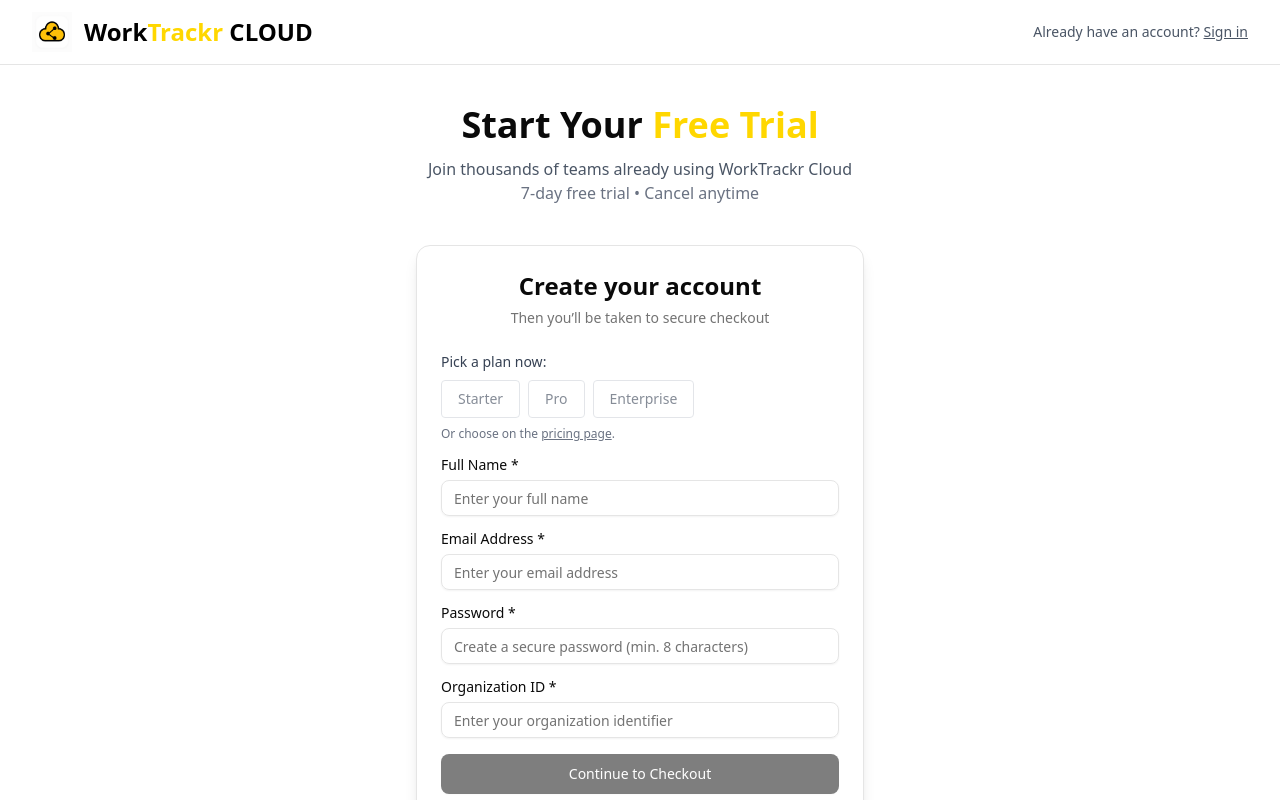
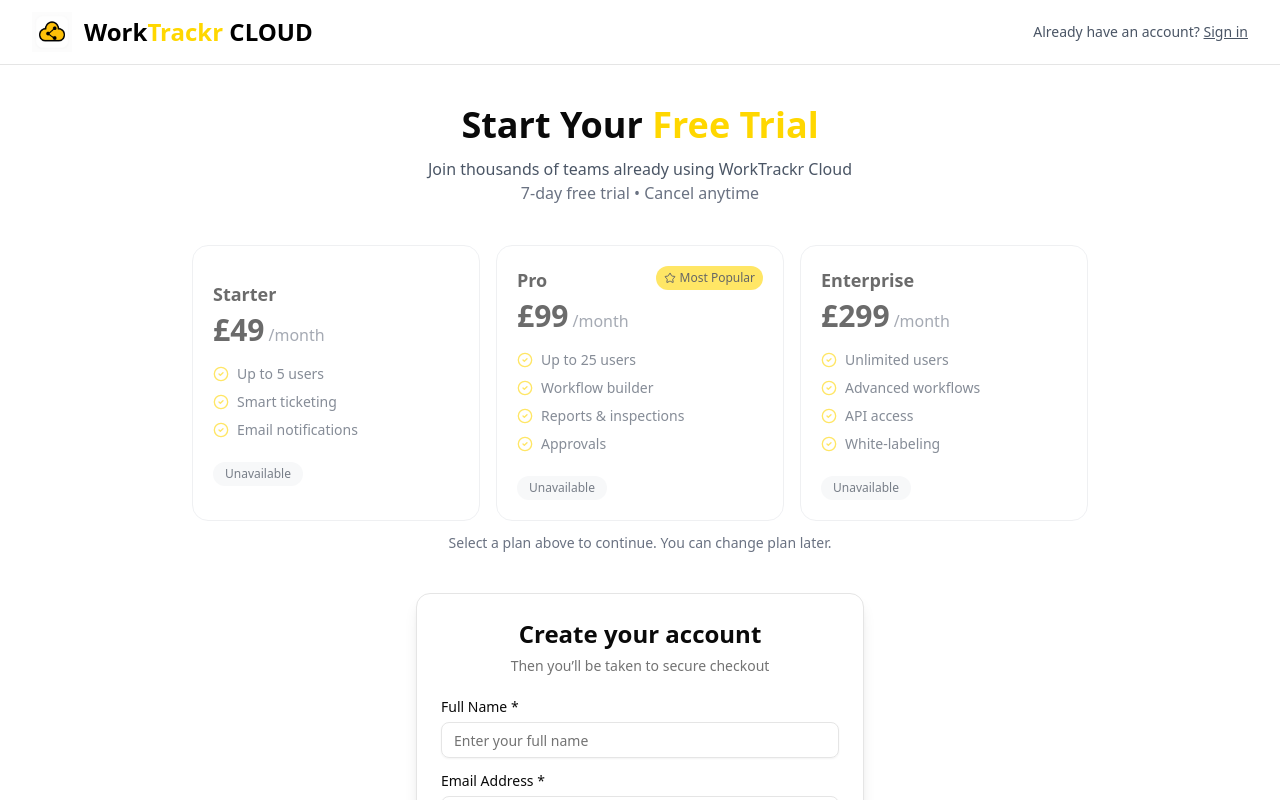
Before and after one commit to H6gvbhYujnhwP/worktrackr-app, a React (Vite) app in the folder web/client/: page /signup in a window 1280 px wide. Shown: the top 800 px of the page. Built offline with nearby package versions, Linux system fonts and the light colour scheme.

Commit message:
Update SignUp.jsx

```diff
--- a/web/client/src/SignUp.jsx
+++ b/web/client/src/SignUp.jsx
@@ -6,14 +6,12 @@ import { Card, CardContent, CardDescription, CardHeader, CardTitle } from '@app/
 import { Input } from '@app/components/ui/input.jsx'
 import { Label } from '@app/components/ui/label.jsx'
 import { Alert, AlertDescription } from '@app/components/ui/alert.jsx'
-import { Loader2 } from 'lucide-react'
+import { CheckCircle2, Loader2, Star } from 'lucide-react'
 import worktrackrLogo from './assets/worktrackr_icon_only.png'
 
-/**
- * Price ID resolution:
- * 1) Prefer Vite env vars if present (production-friendly)
- * 2) Else, use any localStorage overrides set by Pricing.jsx (e.g. "price_id_starter")
- * 3) Else, leave blank (and the UI will prevent submission)
+/** Resolve Stripe price IDs:
+ *  - Prefer Vite env vars (VITE_PRICE_STARTER/PRO/ENTERPRISE)
+ *  - Else use any price ids saved in localStorage (price_id_starter/pro/enterprise)
  */
 function resolvePriceIds() {
   const ls = typeof window !== 'undefined' ? window.localStorage : null
@@ -34,6 +32,101 @@ function resolvePriceIds() {
   }
 }
 
+const plans = [
+  {
+    key: 'starter',
+    name: 'Starter',
+    priceLabel: '£49',
+    period: '/month',
+    badge: null,
+    features: [
+      'Up to 5 users',
+      'Smart ticketing',
+      'Email notifications',
+    ],
+  },
+  {
+    key: 'pro',
+    name: 'Pro',
+    priceLabel: '£99',
+    period: '/month',
+    badge: { text: 'Most Popular', icon: Star },
+    features: [
+      'Up to 25 users',
+      'Workflow builder',
+      'Reports & inspections',
+      'Approvals',
+    ],
+  },
+  {
+    key: 'enterprise',
+    name: 'Enterprise',
+    priceLabel: '£299',
+    period: '/month',
+    badge: null,
+    features: [
+      'Unlimited users',
+      'Advanced workflows',
+      'API access',
+      'White-labeling',
+    ],
+  },
+]
+
+function PlanCard({ plan, active, disabled, onSelect }) {
+  const BadgeIcon = plan.badge?.icon
+  return (
+    <button
+      type="button"
+      aria-pressed={active}
+      onClick={() => !disabled && onSelect(plan.key)}
+      className={[
+        'w-full text-left rounded-2xl border p-5 transition focus:outline-none',
+        disabled ? 'opacity-60 cursor-not-allowed' : 'hover:shadow-md',
+        active
+          ? 'border-black ring-2 ring-black/10 shadow-lg bg-white'
+          : 'border-gray-200 bg-white',
+      ].join(' ')}
+    >
+      <div className="flex items-start justify-between">
+        <div>
+          <div className="text-lg font-semibold">{plan.name}</div>
+          <div className="mt-1 flex items-baseline gap-1">
+            <div className="text-3xl font-bold">{plan.priceLabel}</div>
+            <div className="text-gray-500">{plan.period}</div>
+          </div>
+        </div>
+        {plan.badge && (
+          <span className="inline-flex items-center gap-1 rounded-full px-2 py-1 text-xs font-medium worktrackr-bg-yellow text-black">
+            {BadgeIcon ? <BadgeIcon className="w-3 h-3" /> : null}
+            {plan.badge.text}
+          </span>
+        )}
+      </div>
+
+      <ul className="mt-4 space-y-2">
+        {plan.features.map((f, i) => (
+          <li key={i} className="flex items-start gap-2 text-sm text-gray-700">
+            <CheckCircle2 className="w-4 h-4 worktrackr-yellow flex-shrink-0 mt-0.5" />
+            <span>{f}</span>
+          </li>
+        ))}
+      </ul>
+
+      <div className="mt-5">
+        <span
+          className={[
+            'inline-flex items-center rounded-full px-3 py-1 text-xs font-medium',
+            active ? 'bg-black text-white' : 'bg-gray-100 text-gray-800',
+          ].join(' ')}
+        >
+          {active ? 'Selected' : disabled ? 'Unavailable' : 'Select'}
+        </span>
+      </div>
+    </button>
+  )
+}
+
 export default function SignUp() {
   const nav = useNavigate()
   const [form, setForm] = useState({ name: '', email: '', password: '', orgId: '' })
@@ -41,17 +134,14 @@ export default function SignUp() {
   const [generalError, setGeneralError] = useState(null)
   const [busy, setBusy] = useState(false)
 
-  // plan picking
+  const priceIds = useMemo(resolvePriceIds, [])
   const [selectedPlan, setSelectedPlan] = useState('') // 'starter' | 'pro' | 'enterprise' | ''
-  const priceIds = useMemo(resolvePriceIds, [])
   const selectedPriceId = selectedPlan ? priceIds[selectedPlan] : ''
 
-  // If Pricing page set a plan in storage, auto-load it
+  // Load preselected plan from Pricing page (if any)
   useEffect(() => {
-    const preselected = localStorage.getItem('selectedPlan')
-    if (preselected && ['starter', 'pro', 'enterprise'].includes(preselected)) {
-      setSelectedPlan(preselected)
-    }
+    const pre = localStorage.getItem('selectedPlan')
+    if (pre && ['starter', 'pro', 'enterprise'].includes(pre)) setSelectedPlan(pre)
   }, [])
 
   function onChange(e) {
@@ -62,9 +152,7 @@ export default function SignUp() {
 
   function validate() {
     const next = {}
-    if (!selectedPlan || !selectedPriceId) {
-      next.plan = 'Please choose a plan above.'
-    }
+    if (!selectedPlan || !selectedPriceId) next.plan = 'Please choose a plan.'
     if (!form.name.trim()) next.name = 'Name is required.'
     if (!form.email.trim()) next.email = 'Email is required.'
     else if (!/^[^\s@]+@[^\s@]+\.[^\s@]+$/.test(form.email)) next.email = 'Email is invalid.'
@@ -84,8 +172,6 @@ export default function SignUp() {
 
     setBusy(true)
     try {
-      // Kick off Stripe checkout (Option B)
-      // Server expects: full_name, email, password, org_slug, price_id
       const resp = await fetch('/api/auth/signup/start', {
         method: 'POST',
         headers: { 'Content-Type': 'application/json' },
@@ -100,7 +186,6 @@ export default function SignUp() {
       })
       const data = await resp.json().catch(() => ({}))
       if (!resp.ok || !data?.url) {
-        // show server-side field errors if provided
         if (data?.details && Array.isArray(data.details)) {
           const backend = {}
           data.details.forEach(d => {
@@ -115,11 +200,9 @@ export default function SignUp() {
         return
       }
 
-      // Persist selection for later pages (optional)
       localStorage.setItem('selectedPlan', selectedPlan)
       localStorage.setItem('orgId', form.orgId.trim())
 
-      // Off you go to Stripe Checkout
       window.location.href = data.url
     } catch (err) {
       setGeneralError(err.message || 'Network error')
@@ -128,29 +211,9 @@ export default function SignUp() {
     }
   }
 
-  const PlanButton = ({ planKey, children }) => {
-    const active = selectedPlan === planKey
-    const hasId = priceIds[planKey]
-    const common = 'px-4 py-2 rounded border transition text-sm'
-    const inactive = 'border-gray-300 text-gray-700 hover:bg-gray-50'
-    const activeCls = 'bg-black text-white border-black'
-    const disabledCls = 'opacity-60 cursor-not-allowed'
-    return (
-      <button
-        type="button"
-        aria-pressed={active}
-        onClick={() => hasId && setSelectedPlan(planKey)}
-        className={`${common} ${active ? activeCls : inactive} ${!hasId ? disabledCls : ''}`}
-        title={!hasId ? 'Price ID not configured' : ''}
-      >
-        {children}
-      </button>
-    )
-  }
-
   return (
     <div className="min-h-screen bg-background">
-      {/* Top nav (logo + back) */}
+      {/* Top nav */}
       <nav className="border-b bg-white">
         <div className="max-w-7xl mx-auto px-4 sm:px-6 lg:px-8">
           <div className="flex justify-between items-center h-16">
@@ -179,8 +242,33 @@ export default function SignUp() {
         <p className="text-gray-500">7-day free trial • Cancel anytime</p>
       </section>
 
-      {/* Main card */}
-      <section className="px-4 pb-16">
+      {/* Plan cards */}
+      <section className="px-4">
+        <div className="max-w-4xl mx-auto">
+          <div className="grid gap-4 md:grid-cols-3">
+            {plans.map(p => {
+              const disabled = !priceIds[p.key]
+              return (
+                <PlanCard
+                  key={p.key}
+                  plan={p}
+                  active={selectedPlan === p.key}
+                  disabled={disabled}
+                  onSelect={(k) => setSelectedPlan(k)}
+                />
+              )
+            })}
+          </div>
+          {(!selectedPlan || !selectedPriceId) && (
+            <p className="mt-3 text-center text-sm text-gray-500">
+              Select a plan above to continue. You can change plan later.
+            </p>
+          )}
+        </div>
+      </section>
+
+      {/* Sign up form */}
+      <section className="py-10 px-4">
         <div className="max-w-md mx-auto">
           <Card className="shadow-lg">
             <CardHeader className="text-center">
@@ -188,7 +276,6 @@ export default function SignUp() {
               <CardDescription>Then you’ll be taken to secure checkout</CardDescription>
             </CardHeader>
             <CardContent>
-              {/* Error banners */}
               {generalError && (
                 <Alert className="mb-4 border-red-200 bg-red-50">
                   <AlertDescription className="text-red-800">
@@ -199,27 +286,11 @@ export default function SignUp() {
               {errors.plan && (
                 <Alert className="mb-4 border-red-200 bg-red-50">
                   <AlertDescription className="text-red-800">
-                    {errors.plan} <Link to="/pricing" className="underline">pricing page</Link>.
+                    {errors.plan} (no price configured for the selected plan).
                   </AlertDescription>
                 </Alert>
               )}
 
-              {/* Inline plan picker */}
-              <div className="mb-4">
-                <p className="text-sm text-gray-700 mb-2">Pick a plan now:</p>
-                <div className="flex gap-2">
-                  <PlanButton planKey="starter">Starter</PlanButton>
-                  <PlanButton planKey="pro">Pro</PlanButton>
-                  <PlanButton planKey="enterprise">Enterprise</PlanButton>
-                </div>
-                {!selectedPlan && (
-                  <p className="mt-2 text-xs text-gray-500">
-                    Or choose on the <Link to="/pricing" className="underline">pricing page</Link>.
-                  </p>
-                )}
-              </div>
-
-              {/* Sign up form */}
               <form onSubmit={onSubmit} className="space-y-4">
                 <div className="space-y-2">
                   <Label htmlFor="name">Full Name *</Label>
@@ -295,6 +366,10 @@ export default function SignUp() {
                     'Continue to Checkout'
                   )}
                 </Button>
+
+                <p className="text-center text-xs text-gray-500">
+                  By creating an account, you agree to our Terms of Service and Privacy Policy.
+                </p>
               </form>
             </CardContent>
           </Card>
```
